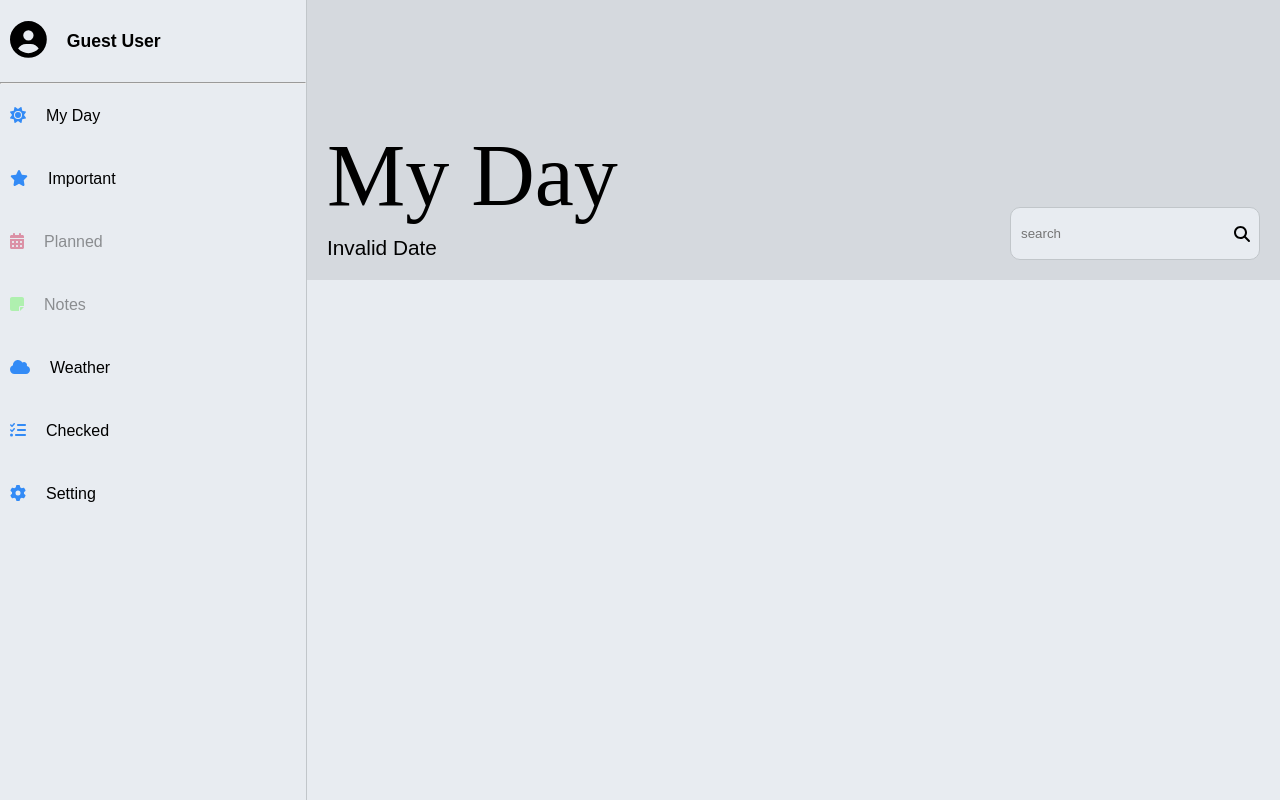
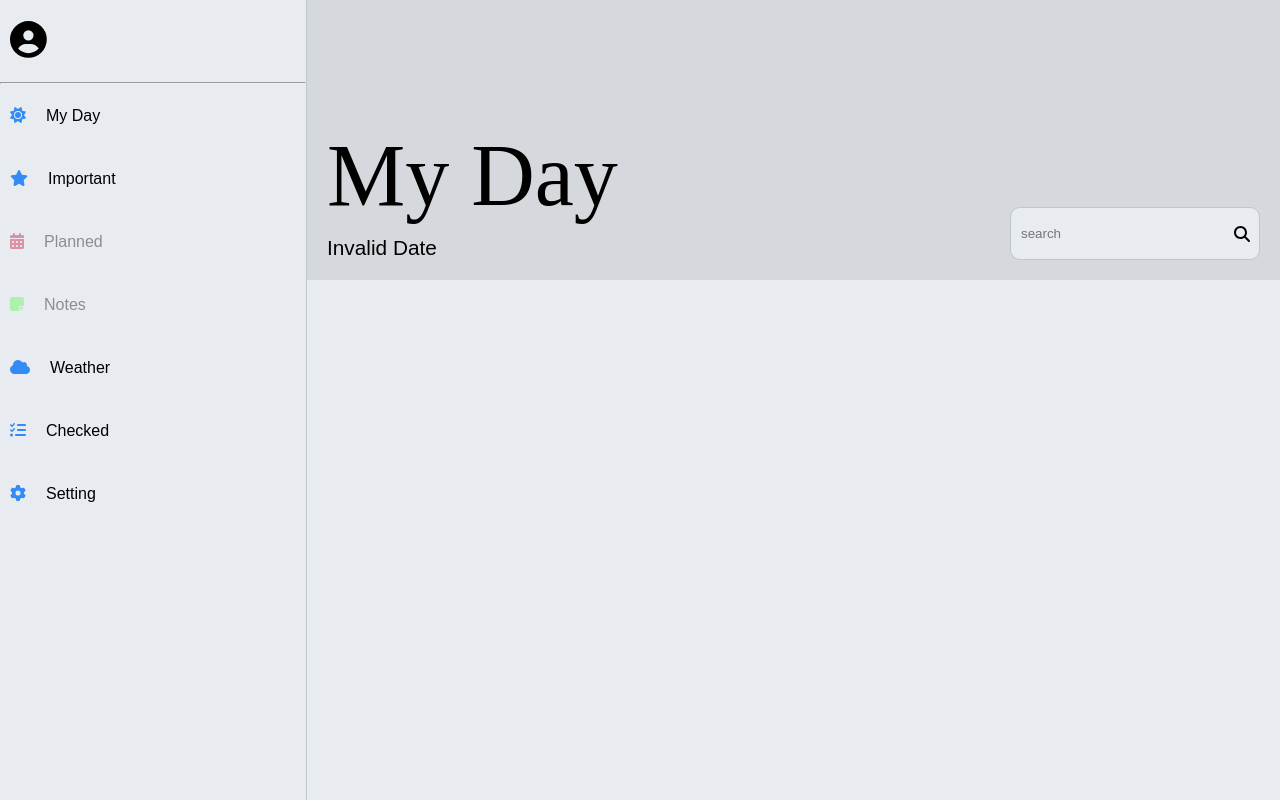
Before and after one commit to MohammadNourizadeh/taskManager3, a React (Vite) app in the folder front-end/: page /admin in a window 1280 px wide. Built offline with nearby package versions, Linux system fonts and the light colour scheme; no server answers.

Commit message:
now you can see your username on sidebar

```diff
--- a/front-end/src/components/authPages/components/authForm/AuthForm.tsx
+++ b/front-end/src/components/authPages/components/authForm/AuthForm.tsx
@@ -1,5 +1,5 @@
 import { useState, type FormEvent } from 'react';
-import { useDispatch, useSelector } from 'react-redux';
+import { useSelector } from 'react-redux';
 import { useNavigate } from 'react-router-dom';
 import { toast } from 'react-toastify';
 import useToggle from '../../../../customHooks/useToggle/useToggle';
@@ -8,7 +8,6 @@ import type { AuthenticationErrorType, LogInFetchBodyContentType, SignUpFetchBod
 import styles from './AuthForm.module.scss';
 import InputErrMessage from './components/inputErrMessage/InputErrMessage';
 import ShowPassIcon from './components/showPassIcon/ShowPassIcon';
-import { setUsername } from '../../../../store/slices/userInfo';
 
 
 
@@ -18,7 +17,6 @@ export default function AuthForm({ signUp = false }: { signUp?: boolean }) {
 
     // redux
     const setting = useSelector((state: RootState) => state.setting)
-    const dispatch = useDispatch()
 
     // custom hook
     const [showPass, setShowPass] = useToggle();
@@ -69,7 +67,6 @@ export default function AuthForm({ signUp = false }: { signUp?: boolean }) {
                 } else {
                     toast.success(data.msg)
                     navigate(navigationUrl)
-                    dispatch(setUsername(data.userInfo.username))
                 }
             })
     }
--- a/front-end/src/layout/admin/components/sidebar/Sidebar.tsx
+++ b/front-end/src/layout/admin/components/sidebar/Sidebar.tsx
@@ -6,7 +6,7 @@ import type { RootState } from '../../../../store/store'
 
 export default function Sidebar() {
     // redux
-    const username = useSelector((state: RootState) => state.userInfo.username)
+    const username = useSelector((state: RootState) => state.setting.username)
 
     return (
         <div className={styles.king}>
--- a/front-end/src/store/slices/userInfo.ts
+++ /dev/null
@@ -1,18 +0,0 @@
-import { createSlice, type PayloadAction } from "@reduxjs/toolkit";
-
-const initialState: { username: string } = {
-  username: `Guest User`,
-};
-
-const userInfoSlice = createSlice({
-  name: "userInfo",
-  initialState,
-  reducers: {
-    setUsername: (state, action: PayloadAction<string>) => {
-      state.username = action.payload;
-    },
-  },
-});
-
-export const { setUsername } = userInfoSlice.actions;
-export default userInfoSlice.reducer;
--- a/front-end/src/store/store.ts
+++ b/front-end/src/store/store.ts
@@ -3,7 +3,6 @@ import confirmModalSlice from "./slices/confirmModal";
 import pageNameSlice from "./slices/pageName";
 import settingSlice from "./slices/setting";
 import tasksSlice from "./slices/tasks";
-import userInfoSlice from "./slices/userInfo";
 
 const store = configureStore({
   reducer: {
@@ -11,7 +10,6 @@ const store = configureStore({
     confirmModal: confirmModalSlice,
     pageName: pageNameSlice,
     setting: settingSlice,
-    userInfo: userInfoSlice,
   },
 });
 
```
